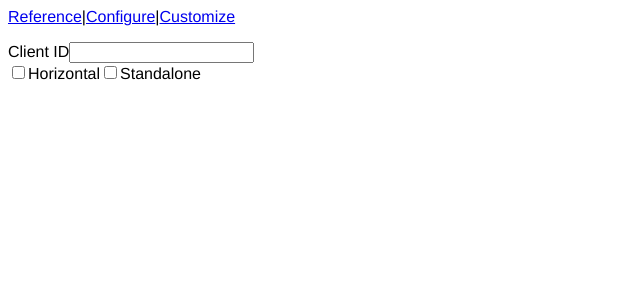
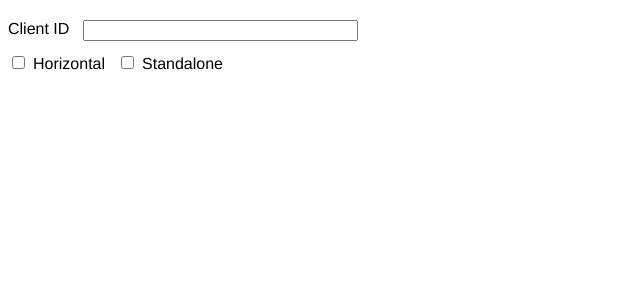
Before and after one commit to ayemelyanenko-chegg/js-sdk-venmo-sandbox, a React (Create React App) app: page / in a window 1280 px wide. Shown: the top 300 px of the page, without its empty margins (0-640 px from the left). Built offline with nearby package versions, Linux system fonts and the light colour scheme.

Commit message:
Clean up styles

```diff
--- a/src/App.js
+++ b/src/App.js
@@ -1,11 +1,11 @@
-import QuickLinks from './QuickLinks';
+// import QuickLinks from './QuickLinks';
 import ButtonPreview from './ButtonPreview';
 import ConfigPanel from './ConfigPanel';
 
 export default function App() {
   return (
     <div className="App">
-      <QuickLinks/>
+      {/* <QuickLinks/> */}
       <ConfigPanel/>
       <ButtonPreview/>
     </div>
--- a/src/ConfigPanel.js
+++ b/src/ConfigPanel.js
@@ -1,16 +1,16 @@
 export default function ConfigPanel() {
   return (
     <div className="ConfigPanel">
-      <div>
+      <div className="ClientIdContainer">
         <label>Client ID</label>
         <input type="text"></input>
       </div>
-      <div className="CheckboxSection">
-        <div>
+      <div className="CheckboxContainer">
+        <div className="HorizontalSelection">
           <input type="checkbox"></input>
           <label>Horizontal</label>
         </div>
-        <div>
+        <div className="StandaloneSelection">
           <input type="checkbox"></input>
           <label>Standalone</label>
         </div>
--- a/src/index.css
+++ b/src/index.css
@@ -1,8 +1,10 @@
+/* Main */
 body {
     font-family: Helvetica, Arial,
         sans-serif;
 }
 
+/* App */
 .App {
   display: flex;
   flex-direction: column;
@@ -12,15 +14,40 @@ body {
   margin-bottom: 16px;
 }
 
+/* Config Panel */
 .ConfigPanel {
   display: flex;
   flex-direction: column;
+  max-width: 350px;
 }
 
-.CheckboxSection {
+.ClientIdContainer {
+  display: flex;
+  margin: 12px 0;
+}
+
+.ClientIdContainer label{
+  white-space: nowrap;
+  margin-right: 14px;
+}
+
+.ClientIdContainer input {
+  width: 100%;
+}
+
+.CheckboxContainer {
   display: flex;
 }
 
+.CheckboxContainer > div {
+  margin-right: 12px;
+}
+
+.CheckboxContainer > div input {
+  margin-right: 8px;
+}
+
+/* Button Preview */
 .ButtonPreview {
   max-width: 350px;
 }
```
